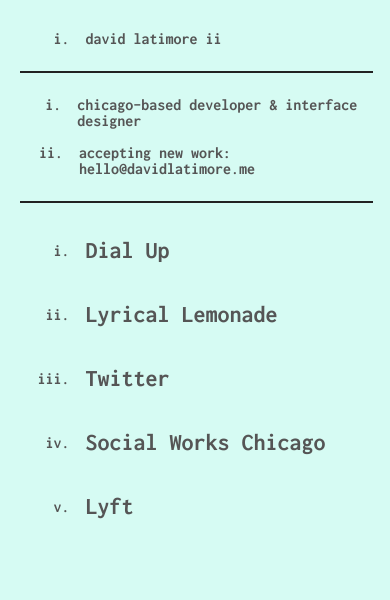
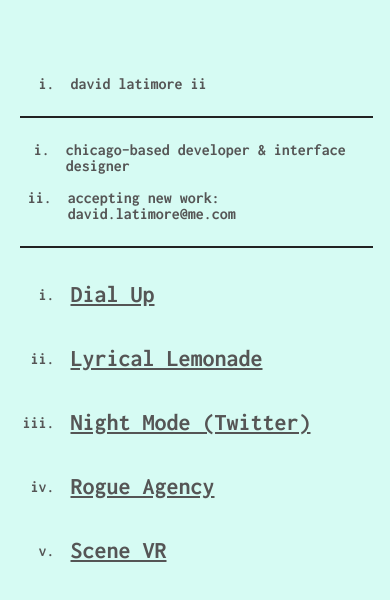
Before and after one commit to MagicWilliams/k3, a React (Create React App) app: page / in a window 390 px wide. Shown: the top 600 px of the page. Built offline with nearby package versions, Linux system fonts and the light colour scheme.

Commit message:
added in project links but will have to add project descriptions soon

```diff
--- a/src/components/Element/Element.css
+++ b/src/components/Element/Element.css
@@ -24,7 +24,7 @@
 .Element, .Element-small {
   display: flex; }
   .Element .index, .Element-small .index {
-    width: 50px;
+    width: 35px;
     text-align: right;
     margin-right: 16px; }
 
--- a/src/components/Element/Element.jsx
+++ b/src/components/Element/Element.jsx
@@ -14,14 +14,18 @@
           return(
             <div className="Element-small">
               <p className="index"> {this.props.index}. </p>
-              <h4 className="content"> {this.props.text} </h4>
+              <a href={this.props.url}>
+                <h4 className="content"> {this.props.text} </h4>
+              </a>
             </div>
           );
         } else {
           return(
             <div className="Element">
               <p className="index"> {this.props.index}. </p>
-              <h2 className="content"> {this.props.text} </h2>
+              <a href={this.props.url}>
+                <h2 className="content"> {this.props.text} </h2>
+              </a>
             </div>
           );
         }
--- a/src/components/Element/Element.scss
+++ b/src/components/Element/Element.scss
@@ -4,7 +4,7 @@
   display: flex;
 
   .index {
-    width: 50px;
+    width: 35px;
     text-align: right;
     margin-right: $sm;
   }
--- a/src/components/Home.css
+++ b/src/components/Home.css
@@ -32,11 +32,13 @@
 
 .Home-container {
   width: 90%;
-  margin: 6% auto; }
+  margin: 3% auto; }
 
 .tier {
   margin: 24px 0; }
 
 @media only screen and (max-width: 800px) {
   .tier {
-    margin: 16px 0; } }
+    margin: 16px 0; }
+  .Home-container {
+    margin-top: 8vh; } }
--- a/src/components/Home.jsx
+++ b/src/components/Home.jsx
@@ -18,17 +18,16 @@
 							<hr/>
 							<div className="tier">
 								<Element index="i" size={0} text="chicago-based developer & interface designer"/>
-								<Element index="ii" size={0} text="accepting new work: hello@davidlatimore.me"/>
+								<Element index="ii" size={0} text="accepting new work: david.latimore@me.com"/>
 							</div>
 							<hr/>
 							<div className="tier">
-							<Element index="i" size={1} text="Dial Up"/>
-							<Element index="ii" size={1} text="Lyrical Lemonade"/>
-							<Element index="iii" size={1} text="Twitter"/>
-							<Element index="iv" size={1} text="Social Works Chicago"/>
-							<Element index="v" size={1} text="Lyft"/>
+	 							<Element index="i" size={1} text="Dial Up" url="http://www.dialupstuff.com"/>
+								<Element index="ii" size={1} text="Lyrical Lemonade" url="http://www.lyricallemonade.com"/>
+								<Element index="iii" size={1} text="Night Mode (Twitter)" url="https://www.theverge.com/2017/9/6/16263416/twitter-night-mode-desktop-roll-out-moon-icon"/>
+								<Element index="iv" size={1} text="Rogue Agency" url="https://www.rogueagency.us/"/>
+								<Element index="v" size={1} text="Scene VR" url="https://scene.knightlab.com/" />
 							</div>
-
 					  </div>
         );
     }
--- a/src/components/Home.scss
+++ b/src/components/Home.scss
@@ -13,7 +13,7 @@
 
 .Home-container {
 	width: 90%;
-	margin: 6% auto;
+	margin: 3% auto;
 }
 
 .tier {
@@ -24,4 +24,8 @@
   .tier {
 		margin: $sm 0;
   }
+
+	.Home-container {
+		margin-top: 8vh;
+	}
 }
```
